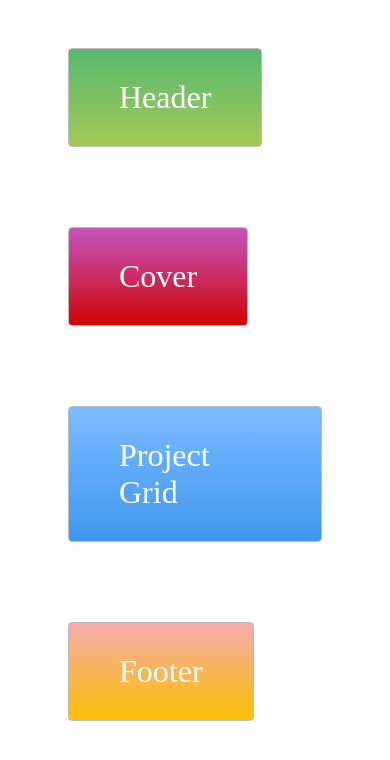
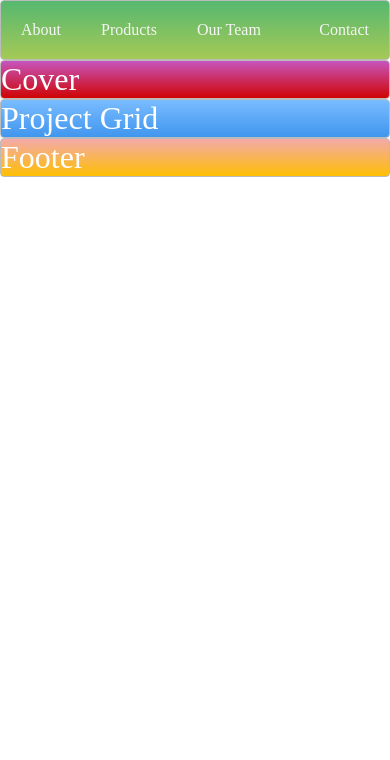
Before and after one commit to jeremysb1/cssgrid_website, a plain HTML site: page project-start/index.html in a window 390 px wide. Drawn offline with Linux system fonts and the light colour scheme.

Commit message:
adding responsive nav bar

```diff
--- a/project-start/index.html
+++ b/project-start/index.html
@@ -5,9 +5,16 @@
   <link rel="stylesheet" type="text/css" href="./style.css">
 </head>
 <body>
-  <div class="zone green">Header</div>
-  <div class="zone red">Cover</div>
-  <div class="zone blue">Project Grid</div>
-  <div class="zone yellow">Footer</div>
+	<nav class="zone green">
+	  <ul class="main-nav">
+	  	<li><a href="">About</a></li>
+	  	<li><a href="">Products</a></li>
+	  	<li><a href="">Our Team</a></li>
+	  	<li class="push"><a href="">Contact</a></li>
+	  </ul>
+	</nav>
+	<div class="zone red">Cover</div>
+	<div class="zone blue">Project Grid</div>
+	<div class="zone yellow">Footer</div>
 </body>
 </html>
--- a/project-start/style.css
+++ b/project-start/style.css
@@ -1,8 +1,13 @@
+body {
+    margin: auto 0;
+}
+
+.container {
+    display: grid;
+}
+
 .zone {
-    padding:30px 50px;
-    margin:40px 60px;
     cursor:pointer;
-    display:inline-block;
     color:#FFF;
     font-size:2em;
     border-radius:4px;
@@ -15,6 +20,35 @@
     -moz-box-shadow:rgba(0,0,0,0.8) 0px 5px 15px, inset rgba(0,0,0,0.15) 0px -10px 20px;
     -o-box-shadow:rgba(0,0,0,0.8) 0px 5px 15px, inset rgba(0,0,0,0.15) 0px -10px 20px;
     box-shadow:rgba(0,0,0,0.8) 0px 5px 15px, inset rgba(0,0,0,0.15) 0px -10px 20px;
+}
+
+/* Navigation Bar */
+
+.main-nav {
+    display: flex;
+    list-style: none;
+    font-size: 0.7em;
+    margin: 0;
+}
+
+@media only screen and (max-width: 600px) {
+    .main-nav {
+        font-size: 0.5em;
+        padding: 0;
+    }
+}
+
+.push {
+    margin-left: auto;
+}
+
+li {
+    padding: 20px;
+}
+
+a {
+    color: #f5f5f6;
+    text-decoration: none;
 }
 
 /*https://paulund.co.uk/how-to-create-shiny-css-buttons*/
```
Also changed, not shown: 1 other file.
